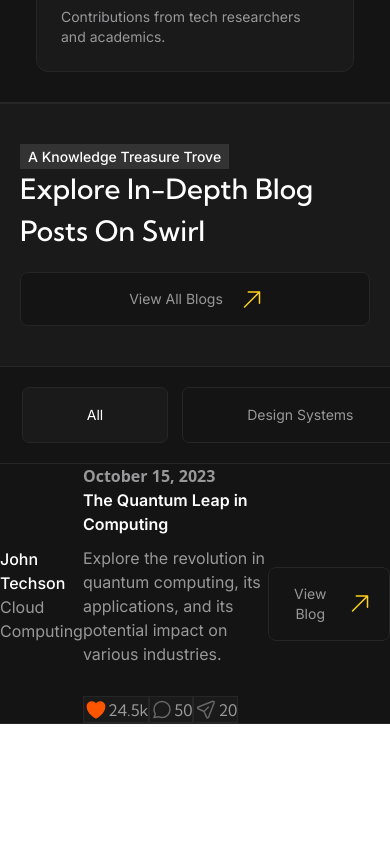
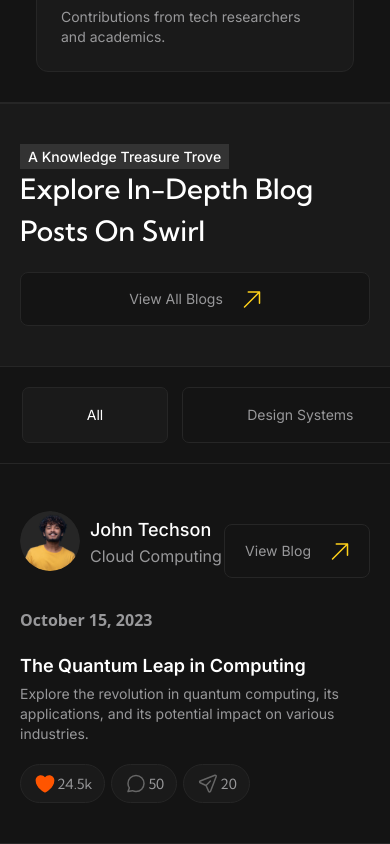
Before and after one commit to AbassKoyang/swirl, a React (Vite) app: page / in a window 390 px wide. Shown: the part 3319-4163 px from the top of the page. Before the commit the page ends 4043 px from the top, so only its background shows below. Built offline with nearby package versions, Linux system fonts and the light colour scheme.

Commit message:
add: mobile responsiveness to landingpageblog

```diff
--- a/src/components/LandingPageBlog.jsx
+++ b/src/components/LandingPageBlog.jsx
@@ -2,52 +2,87 @@
 import LandingPageButton from './LandingPageButton';
 
 
-const LandingPageBlog = ({title}) => {
+const LandingPageBlog = ({name, field, date, title, excerpt, no_likes, no_comments, no_shares}) => {
   return (
-    <div className="w-full flex items-center justify-between lg:px-10 lg:py-[60px] 2xl:px-[162px] 2xl:py-[80px] border-y border-y-[#262626]">
-      <div className="flex lg:gap-[10px] items-center">
-        <div className="lg:size-[60px] 2xl:size-20 rounded-full overflow-hidden">
+    <div className="w-full flex flex-col px-5 py-10 lg:px-10 lg:py-[60px] 2xl:px-[162px] 2xl:py-[80px] border-y border-y-[#262626]">
+     <div className="w-full flex items-center justify-between">
+      <div className="flex gap-[10px] items-center">
+          <div className="size-[60px] 2xl:size-20 rounded-full overflow-hidden">
             <img src={blogAuthorPic1} alt="Profile pic" className='w-full object-cover' />
           </div>
           <div className="">
-          <h4 className='font-inter font-medium text-white lg:text-lg 2xl:text-xl mt-[2px]'>John Techson</h4>
-          <p className='font-inter font-regular text-[#98989A] lg:text-[16px] 2xl:text-lg'>Cloud Computing</p>
+            <h4 className='font-inter font-medium text-white text-lg 2xl:text-xl mt-[2px]'>{name}</h4>
+            <p className='font-inter font-regular text-[#98989A] text-[16px] 2xl:text-lg'>{field}</p>
           </div>
         </div>
 
-      <div className="flex flex-col">
-        <h5 className='font-semibold text-[#98989A] lg:text-lg 2xl:text-xl lg:mb-6 2xl:mb-[30px]'>October 15, 2023</h5>
-        <h3 className='font-inter font-semibold text-white lg:text-[16px] 2xl:text-[26px] lg:mb-[6px] mb-[10px]'>The Quantum Leap in Computing</h3>
-        <p className='font-inter font-regular text-[#98989A] lg:text-[16px] 2xl:text-lg lg:mb-6 mb-[30px]'>Explore the revolution in quantum computing, its applications, and its potential impact on various industries.</p>
+        <div className="hidden lg:flex flex-col">
+          <h5 className='font-semibold text-[#98989A] text-[16px] lg:text-lg 2xl:text-xl lg:mb-6 2xl:mb-[30px]'>{date}</h5>
+          <h3 className='font-inter font-semibold text-white text-lg lg:text-[16px] 2xl:text-[26px] lg:mb-[6px] mb-[10px]'>{title}</h3>
+          <p className='font-inter font-regular text-[#98989A] text-sm lg:text-[16px] 2xl:text-lg lg:mb-6 mb-[30px]'>{excerpt}</p>
 
-        <div className="flex lg:gap-2 2xl:gap-[10px]">
-          <button className='flex items-center lg:px-3 lg:py-[6px] 2xl:px-4 2xl:py-2 lg:gap-[2px] 2xl:gap-1 lg:rounded-3xl bg-[#1A1A1A] border border-[#262626]'>
+          <div className="flex gap-[6px] lg:gap-2 2xl:gap-[10px]">
+            <button className='flex items-center px-3 py-[6px] 2xl:px-4 2xl:py-2 lg:gap-[2px] 2xl:gap-1 lg:rounded-3xl bg-[#1A1A1A] border border-[#262626]'>
               <svg className='size-6' aria-hidden={true} viewBox="0 0 24 25" fill="none" xmlns="http://www.w3.org/2000/svg">
                 <title>Like</title>
                 <path d="M11.645 21.4107L11.6384 21.4072L11.6158 21.3949C11.5965 21.3844 11.5689 21.3693 11.5336 21.3496C11.4629 21.3101 11.3612 21.2524 11.233 21.1769C10.9765 21.0261 10.6132 20.8039 10.1785 20.515C9.31074 19.9381 8.15122 19.0901 6.9886 18.0063C4.68781 15.8615 2.25 12.6751 2.25 8.75C2.25 5.82194 4.7136 3.5 7.6875 3.5C9.43638 3.5 11.0023 4.29909 12 5.5516C12.9977 4.29909 14.5636 3.5 16.3125 3.5C19.2864 3.5 21.75 5.82194 21.75 8.75C21.75 12.6751 19.3122 15.8615 17.0114 18.0063C15.8488 19.0901 14.6893 19.9381 13.8215 20.515C13.3868 20.8039 13.0235 21.0261 12.767 21.1769C12.6388 21.2524 12.5371 21.3101 12.4664 21.3496C12.4311 21.3693 12.4035 21.3844 12.3842 21.3949L12.3616 21.4072L12.355 21.4107L12.3523 21.4121C12.1323 21.5289 11.8677 21.5289 11.6477 21.4121L11.645 21.4107Z" className='fill-[#FF5500]'/>
               </svg>
-            <p className='font-kumbh font-normal  text-[#98989A] lg:text-sm 2xl:text-lg'>24.5k</p>
+              <p className='font-kumbh font-normal  text-[#98989A] text-sm 2xl:text-lg'>{no_likes}k</p>
             </button>
-          <button className='flex items-center lg:px-3 lg:py-[6px] 2xl:px-4 2xl:py-2 lg:gap-[2px] 2xl:gap-1 lg:rounded-3xl bg-[#1A1A1A] border border-[#262626] group'>
-          <svg width="24" height="25" viewBox="0 0 24 25" fill="none" xmlns="http://www.w3.org/2000/svg">
+            <button className='flex items-center px-3 py-[6px] 2xl:px-4 2xl:py-2 lg:gap-[2px] 2xl:gap-1 lg:rounded-3xl bg-[#1A1A1A] border border-[#262626] group'>
+            <svg aria-hidden={true} width="24" height="25" viewBox="0 0 24 25" fill="none" xmlns="http://www.w3.org/2000/svg">
               <title>Comments</title>
                 <path d="M8.48581 19.6888C9.54657 20.2083 10.7392 20.5 12 20.5C16.4183 20.5 20 16.9183 20 12.5C20 8.08172 16.4183 4.5 12 4.5C7.58172 4.5 4 8.08172 4 12.5C4 14.1401 4.49356 15.665 5.34026 16.9341M8.48581 19.6888L4 20.5L5.34026 16.9341M8.48581 19.6888L8.49231 19.6877M5.34026 16.9341L5.34154 16.9308" className='stroke-[#666666] group-hover:stroke-white transition-all duration-200 ease-in-out' strokeWidth="1.5" strokeLinecap="round" strokeLinejoin="round"/>
               </svg>
 
-            <p className='font-kumbh font-normal  text-[#98989A] lg:text-sm 2xl:text-lg'>50</p>
+              <p className='font-kumbh font-normal  text-[#98989A] text-sm 2xl:text-lg'>{no_comments}</p>
             </button>
-          <button className='flex items-center lg:px-3 lg:py-[6px] 2xl:px-4 2xl:py-2 lg:gap-[2px] 2xl:gap-1 lg:rounded-3xl bg-[#1A1A1A] border border-[#262626] group'>
-          <svg width="24" height="25" viewBox="0 0 24 25" fill="none" xmlns="http://www.w3.org/2000/svg">
+            <button className='flex items-center px-3 py-[6px] 2xl:px-4 2xl:py-2 lg:gap-[2px] 2xl:gap-1 lg:rounded-3xl bg-[#1A1A1A] border border-[#262626] group'>
+            <svg aria-hidden={true} width="24" height="25" viewBox="0 0 24 25" fill="none" xmlns="http://www.w3.org/2000/svg">
               <title>Share</title>
               <path d="M10.0384 14.4616L4.1719 11.7951C3.36454 11.4281 3.39898 10.2697 4.22673 9.95134L18.8999 4.30781C19.7087 3.99675 20.5033 4.79139 20.1922 5.60013L14.5487 20.2733C14.2303 21.1011 13.072 21.1355 12.705 20.3281L10.0384 14.4616ZM10.0384 14.4616L14.4231 10.077" className='stroke-[#666666] group-hover:stroke-white transition-all duration-200 ease-in-out' strokeWidth="1.5" strokeLinecap="round" strokeLinejoin="round"/>
             </svg>
 
-            <p className='font-kumbh font-normal  text-[#98989A] lg:text-sm 2xl:text-lg'>20</p>
+              <p className='font-kumbh font-normal  text-[#98989A] text-sm 2xl:text-lg'>{no_shares}</p>
             </button>
           </div>
         </div>
 
-      <LandingPageButton text='View Blog' styles='w-full md:w-fit flex items-center justify-center gap-5 2xl:gap-[10px] px-[20px] py-4 2xl:px-[24px] 2xl:py-[18px] mt-[20px] 2xl:mt-[30px] bg-[#141414] border border-[#262626] rounded-[8px] 2xl:rounded-xl text-[#98989A] font-normal font-inter text-sm 2xl:text-lg z-20 hover:text-white hover:bg-[#1A1A1A] hover:font-medium transition-all duration-200 ease-in-out' />
+        <LandingPageButton text='View Blog' styles='w-fit flex items-center justify-center gap-5 2xl:gap-[10px] px-[20px] py-4 2xl:px-[24px] 2xl:py-[18px] mt-[20px] 2xl:mt-[30px] bg-[#141414] border border-[#262626] rounded-[8px] 2xl:rounded-xl text-[#98989A] font-normal font-inter text-sm 2xl:text-lg z-20 hover:text-white hover:bg-[#1A1A1A] hover:font-medium transition-all duration-200 ease-in-out' />
+     </div>
+
+
+     <div className="flex lg:hidden flex-col">
+          <h5 className='font-semibold text-[#98989A] text-[16px] lg:text-lg 2xl:text-xl mt-[30px] mb-5 lg:mb-6 2xl:mb-[30px]'>October 15, 2023</h5>
+          <h3 className='font-inter font-semibold text-white text-lg lg:text-[16px] 2xl:text-[26px] mb-1 lg:mb-[6px] 2xl:mb-[10px]'>The Quantum Leap in Computing</h3>
+          <p className='font-inter font-regular text-[#98989A] text-sm lg:text-[16px] 2xl:text-lg mb-5 lg:mb-6 2xl:mb-[30px]'>Explore the revolution in quantum computing, its applications, and its potential impact on various industries.</p>
+
+          <div className="flex gap-[6px] lg:gap-2 2xl:gap-[10px]">
+            <button className='flex items-center px-3 py-[6px] 2xl:px-4 2xl:py-2 lg:gap-[2px] 2xl:gap-1 rounded-3xl bg-[#1A1A1A] border border-[#262626]'>
+              <svg className='size-6' aria-hidden={true} viewBox="0 0 24 25" fill="none" xmlns="http://www.w3.org/2000/svg">
+                <title>Like</title>
+                <path d="M11.645 21.4107L11.6384 21.4072L11.6158 21.3949C11.5965 21.3844 11.5689 21.3693 11.5336 21.3496C11.4629 21.3101 11.3612 21.2524 11.233 21.1769C10.9765 21.0261 10.6132 20.8039 10.1785 20.515C9.31074 19.9381 8.15122 19.0901 6.9886 18.0063C4.68781 15.8615 2.25 12.6751 2.25 8.75C2.25 5.82194 4.7136 3.5 7.6875 3.5C9.43638 3.5 11.0023 4.29909 12 5.5516C12.9977 4.29909 14.5636 3.5 16.3125 3.5C19.2864 3.5 21.75 5.82194 21.75 8.75C21.75 12.6751 19.3122 15.8615 17.0114 18.0063C15.8488 19.0901 14.6893 19.9381 13.8215 20.515C13.3868 20.8039 13.0235 21.0261 12.767 21.1769C12.6388 21.2524 12.5371 21.3101 12.4664 21.3496C12.4311 21.3693 12.4035 21.3844 12.3842 21.3949L12.3616 21.4072L12.355 21.4107L12.3523 21.4121C12.1323 21.5289 11.8677 21.5289 11.6477 21.4121L11.645 21.4107Z" className='fill-[#FF5500]'/>
+              </svg>
+              <p className='font-kumbh font-normal  text-[#98989A] text-sm 2xl:text-lg'>24.5k</p>
+            </button>
+            <button className='flex items-center px-3 py-[6px] 2xl:px-4 2xl:py-2 lg:gap-[2px] 2xl:gap-1 rounded-3xl bg-[#1A1A1A] border border-[#262626] group'>
+            <svg aria-hidden={true} width="24" height="25" viewBox="0 0 24 25" fill="none" xmlns="http://www.w3.org/2000/svg">
+              <title>Comments</title>
+                <path d="M8.48581 19.6888C9.54657 20.2083 10.7392 20.5 12 20.5C16.4183 20.5 20 16.9183 20 12.5C20 8.08172 16.4183 4.5 12 4.5C7.58172 4.5 4 8.08172 4 12.5C4 14.1401 4.49356 15.665 5.34026 16.9341M8.48581 19.6888L4 20.5L5.34026 16.9341M8.48581 19.6888L8.49231 19.6877M5.34026 16.9341L5.34154 16.9308" className='stroke-[#666666] group-hover:stroke-white transition-all duration-200 ease-in-out' strokeWidth="1.5" strokeLinecap="round" strokeLinejoin="round"/>
+              </svg>
+
+              <p className='font-kumbh font-normal  text-[#98989A] text-sm 2xl:text-lg'>50</p>
+            </button>
+            <button className='flex items-center px-3 py-[6px] 2xl:px-4 2xl:py-2 lg:gap-[2px] 2xl:gap-1 rounded-3xl bg-[#1A1A1A] border border-[#262626] group'>
+            <svg aria-hidden={true} width="24" height="25" viewBox="0 0 24 25" fill="none" xmlns="http://www.w3.org/2000/svg">
+              <title>Share</title>
+              <path d="M10.0384 14.4616L4.1719 11.7951C3.36454 11.4281 3.39898 10.2697 4.22673 9.95134L18.8999 4.30781C19.7087 3.99675 20.5033 4.79139 20.1922 5.60013L14.5487 20.2733C14.2303 21.1011 13.072 21.1355 12.705 20.3281L10.0384 14.4616ZM10.0384 14.4616L14.4231 10.077" className='stroke-[#666666] group-hover:stroke-white transition-all duration-200 ease-in-out' strokeWidth="1.5" strokeLinecap="round" strokeLinejoin="round"/>
+            </svg>
+
+              <p className='font-kumbh font-normal  text-[#98989A] text-sm 2xl:text-lg'>20</p>
+            </button>
+          </div>
+        </div>
     </div>
   )
 }
--- a/src/components/LandingPageBlogLayout.jsx
+++ b/src/components/LandingPageBlogLayout.jsx
@@ -29,7 +29,7 @@
         </div>
         <div className="w-full">
             {category === 'all' && (
-                <LandingPageBlog title='all' />
+                <LandingPageBlog name="John Techson" field="Cloud Computing" date="October 15, 2023" title="The Quantum Leap in Computing" excerpt="Explore the revolution in quantum computing, its applications, and its potential impact on various industries." no_likes={24.5} no_comments={50} no_shares={20} />
             )}
             {category === 'design-systems' && (
                 <LandingPageBlog title='design-systems' />
```
Lines whose indentation alone changed are shown as unchanged.
